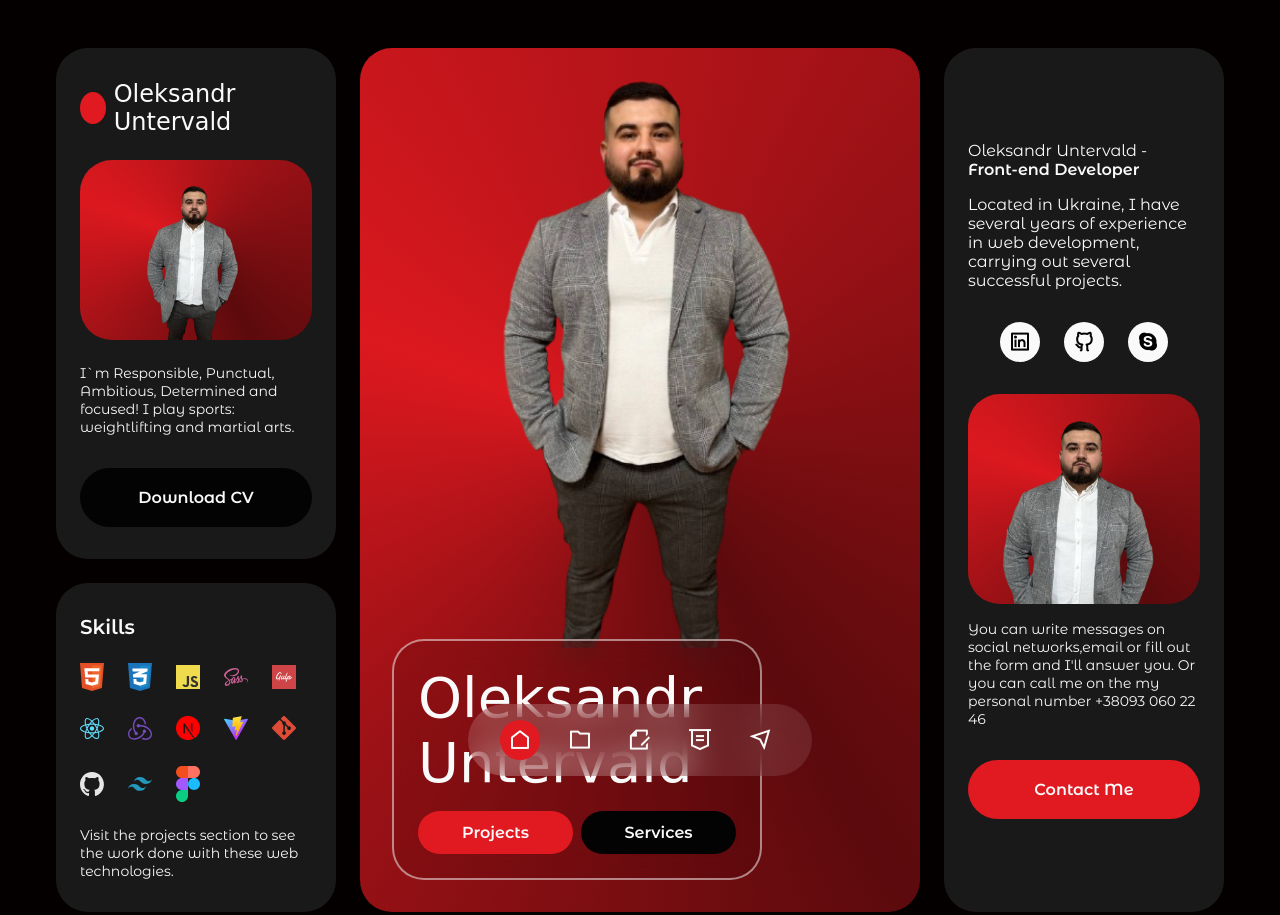
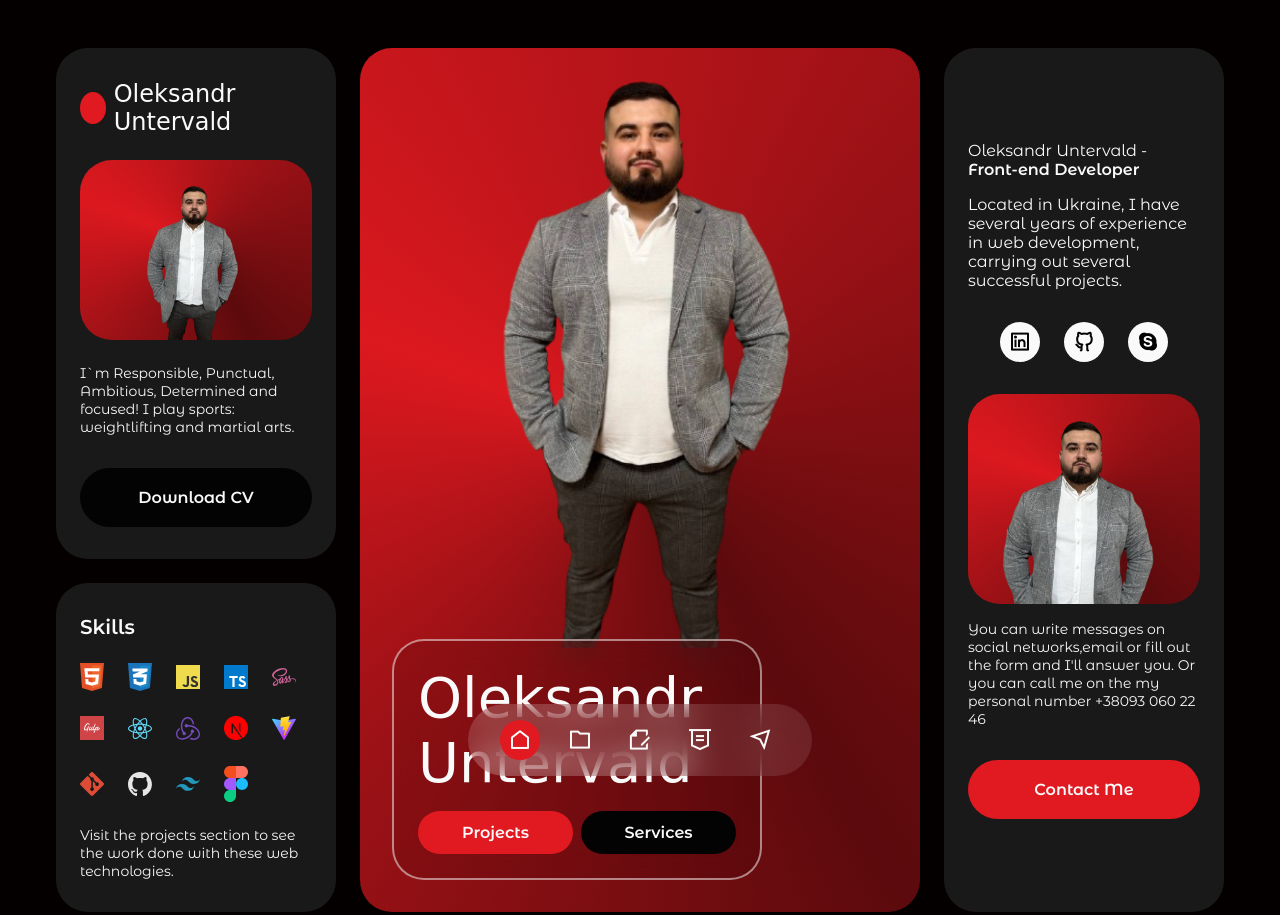
Before and after one commit to OleksandrUntervald/Untervald-Front-end-CV, a plain HTML site: page index.html in a window 1280 px wide. Shown: the top 915 px of the page. Drawn offline with nearby package versions, Linux system fonts and the light colour scheme; a web font is replaced by a local one.

Commit message:
ts added commit

```diff
--- a/index.html
+++ b/index.html
@@ -120,6 +120,7 @@ experience in web development, carrying out several successful projects.
                      <img src="./assets/img/skills/skills-html.svg" alt="image" class="skills__item">
                      <img src="./assets/img/skills/skills-css.svg" alt="image" class="skills__item">
                      <img src="./assets/img/skills/skills-javascript.svg" alt="image" class="skills__item">
+                     <img src="./assets/img/skills/typescript.svg" alt="image" class="skills__item">
                      <img src="./assets/img/skills/skills-sass.svg" alt="image" class="skills__item">
                      <img src="./assets/img/skills/skills-gulp.svg" alt="image" class="skills__item">
                      <img src="./assets/img/skills/skills-react.svg" alt="image" class="skills__item">
```
Also changed, not shown: assets/img/skills/typescript.svg (added), 1 other file.
